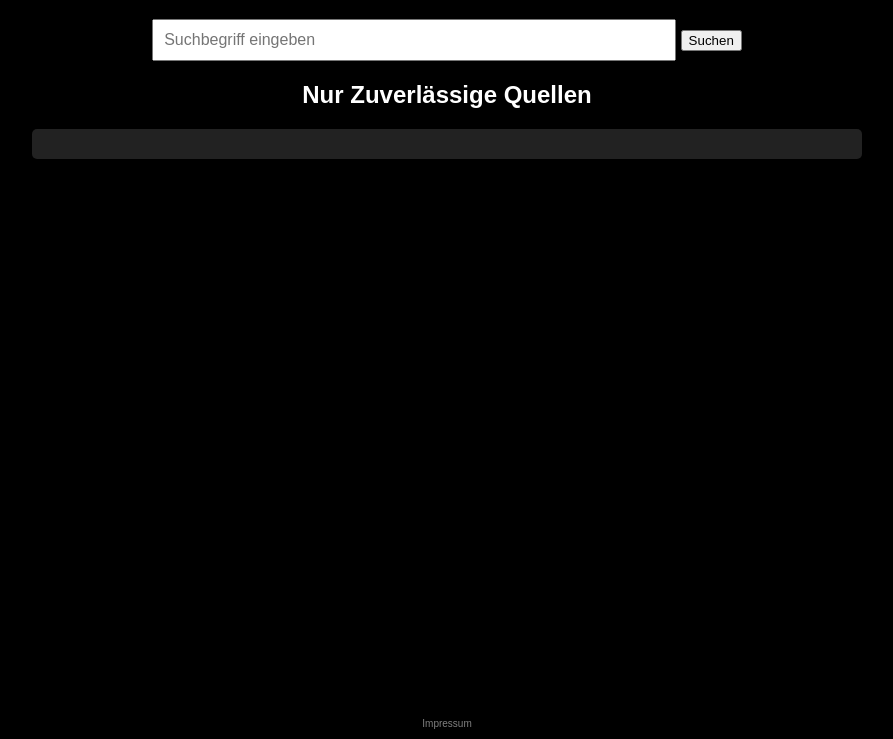
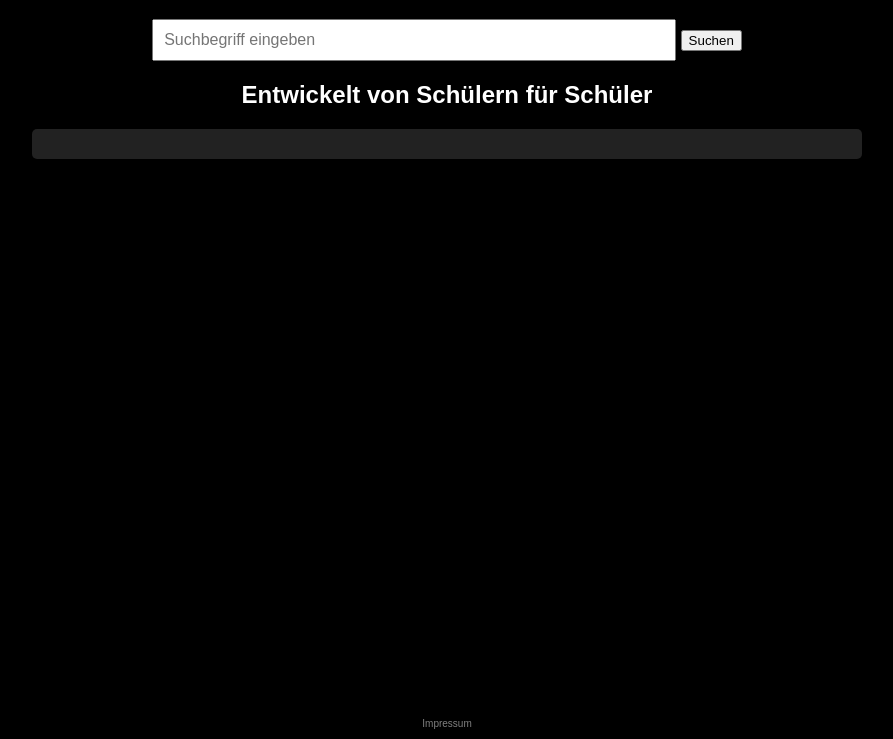
Before and after one commit to Fynnsp/vertrau-mirbruder, a plain HTML site: page index.html in a window 1280 px wide. Shown: the part 61-800 px from the top of the page, without its empty margins (193-1086 px from the left). Drawn offline with Linux system fonts and the light colour scheme.

Commit message:
Update index.html

```diff
--- a/index.html
+++ b/index.html
@@ -76,7 +76,7 @@
     <input type="text" id="suchfeld" placeholder="Suchbegriff eingeben">
     <button onclick="wikipediaSuche()">Suchen</button>
 
-    <h2>Nur Zuverlässige Quellen</h2>
+    <h2>Entwickelt von Schülern für Schüler</h2>
 
     <div id="artikel"></div>
 
```
